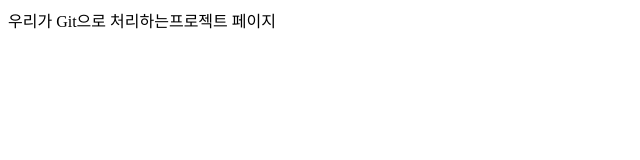
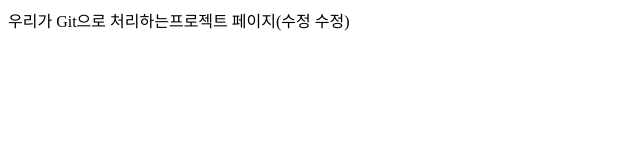
Before and after one commit to khCommit/khCommit, a plain HTML site: page webGit/WebContent/index.html in a window 1280 px wide. Shown: the full height of the page, 0-640 px from the left. Drawn offline with Linux system fonts and the light colour scheme.

Commit message:
수정수정

```diff
--- a/webGit/WebContent/index.html
+++ b/webGit/WebContent/index.html
@@ -5,6 +5,6 @@
 <title>Insert title here</title>
 </head>
 <body>
-	우리가 Git으로 처리하는프로젝트 페이지
+	우리가 Git으로 처리하는프로젝트 페이지(수정 수정)
 </body>
 </html>
```
